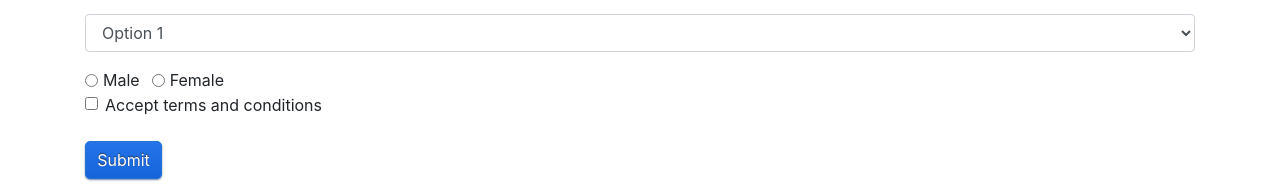
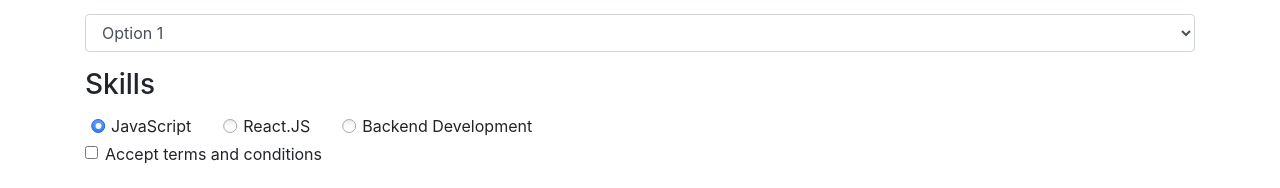
Before and after one commit to MireilleMedhat/webAccessibility, a React (Create React App) app: page / in a window 1280 px wide. Shown: the part 386-574 px from the top of the page. Built offline with nearby package versions, Linux system fonts and the light colour scheme.

Commit message:
Adding radio group to the test form

```diff
--- a/src/components/testForm.jsx
+++ b/src/components/testForm.jsx
@@ -1,4 +1,5 @@
 import React from "react";
+import RadioGroup from "./radiogroup";
 import "./testFormStyle.css";
 import "./buttonStyle.css";
 const TestForm = () => {
@@ -70,46 +71,23 @@ const TestForm = () => {
             <option>Option 6</option>
           </select>
         </div>
-        <div className="form-check form-check-inline">
-          <input
-            className="form-check-input"
-            type="radio"
-            name="gender"
-            id="male"
-            value="male"
-          />
-          <label className="form-check-label" htmlFor="inlineRadio1">
-            Male
-          </label>
-        </div>
-        <div className="form-check form-check-inline">
-          <input
-            className="form-check-input"
-            type="radio"
-            name="gender"
-            id="male"
-            value="female"
-          />
-          <label className="form-check-label" htmlFor="inlineRadio1">
-            Female
-          </label>
-        </div>
-        <div class="form-check">
-          <input class="form-check-input" type="checkbox" id="terms" />
-          <label class="form-check-label" for="terms">
+        <RadioGroup />
+        <div className="form-check">
+          <input className="form-check-input" type="checkbox" id="terms" />
+          <label className="form-check-label" htmlFor="terms">
             Accept terms and conditions
           </label>
         </div>
         <br />
         <div
-          tabindex="0"
+          tabIndex="0"
           role="button"
           id="action"
           onClick={actionButtonEventHandler}
           onKeyDown={actionButtonEventHandler}
         >
           Submit
-        </div>{" "}
+        </div>
       </div>
       <br />
       <img
```
